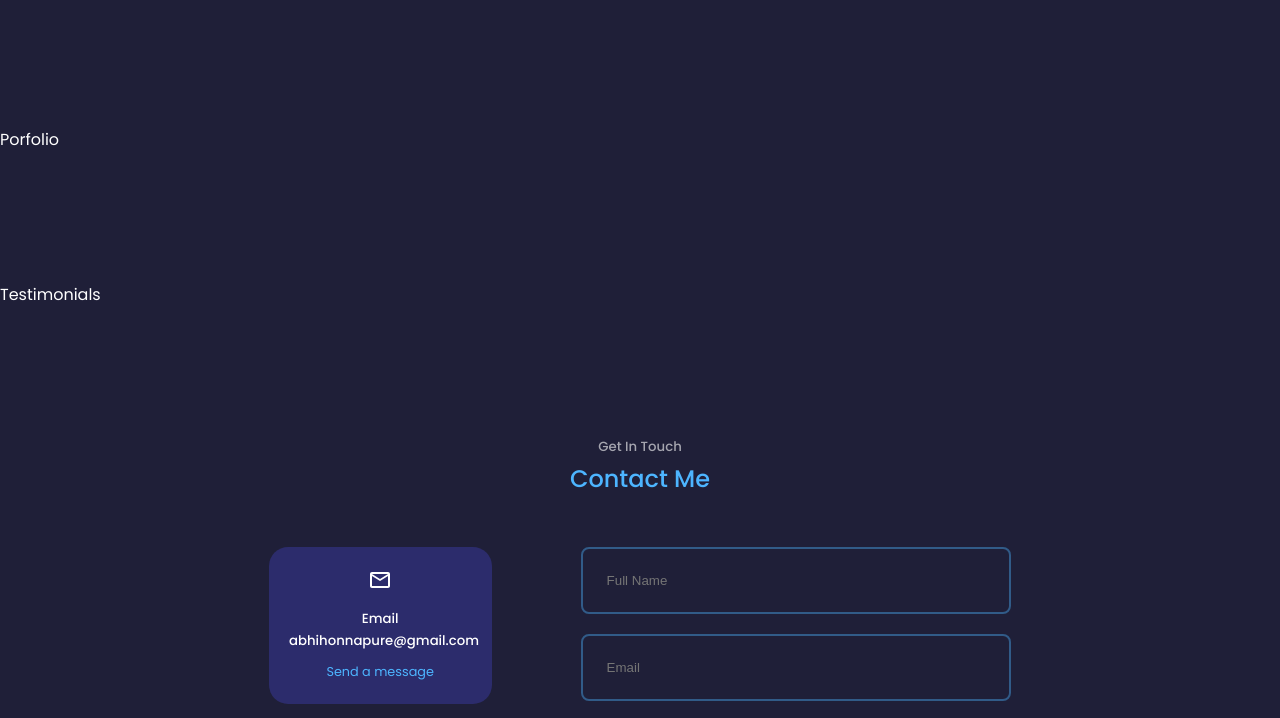
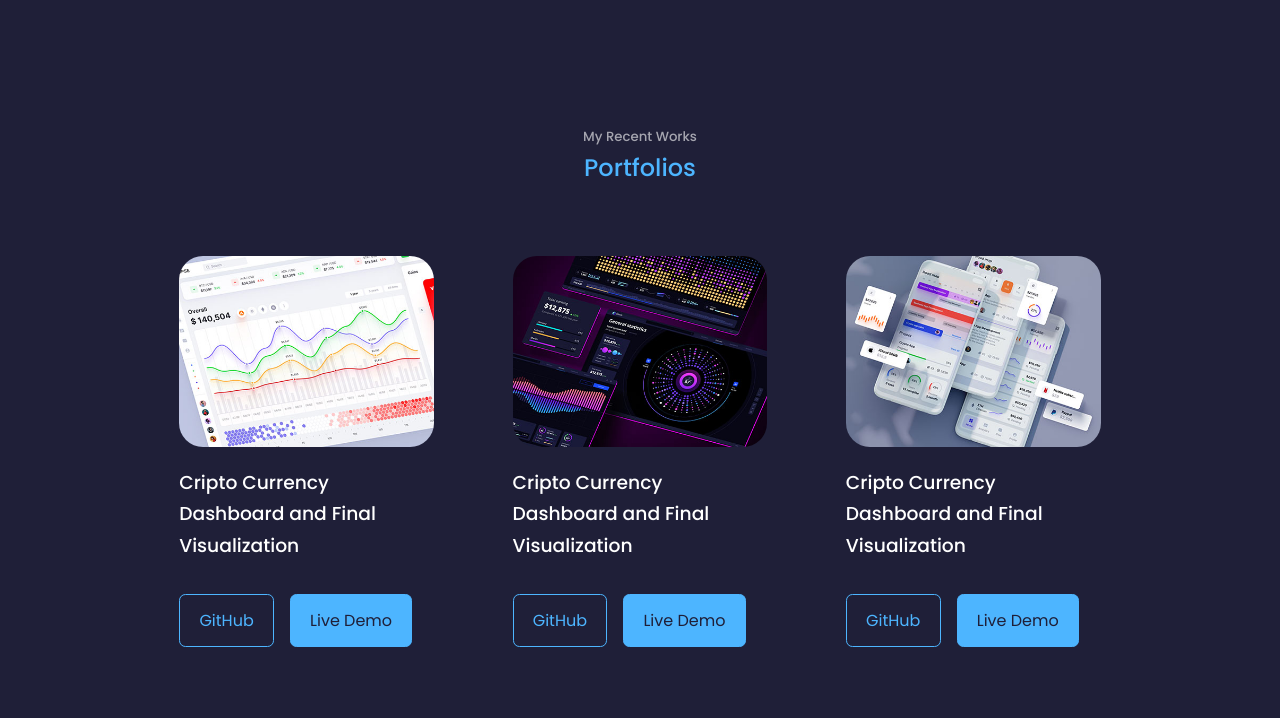
Before and after one commit to its-abhishek/AbhishekHonnapure, a React (Create React App) app in the folder react-portfolio-website/: page / in a window 1280 px wide. Shown: the part 3033-3751 px from the top of the page. Built offline with nearby package versions, Linux system fonts and the light colour scheme.

Commit message:
portfolio comple - Abhishek Jan 1

```diff
--- a/react-portfolio-website/src/components/portfolio/portfolio.css
+++ b/react-portfolio-website/src/components/portfolio/portfolio.css
@@ -0,0 +1,50 @@
+.portfolio_container {
+    display: grid;
+    grid-template-columns: repeat(3,1fr);
+    gap: 2.5rem;
+}
+
+.portfolio_item {
+    background: var(--color-bg-variant);
+    padding: 1.2rem;
+    border-radius: 2rem;
+    transition: var(--transition);
+}
+
+.portfolio_item:hover {
+    border-color: var(--color-primary-variant);
+    background: transparent;
+}
+
+.portfolio_item-image {
+    border-radius: 1.5rem;
+    overflow: hidden;
+}
+
+.portfolio_item h3 {
+    margin: 1.2rem 0 2rem;
+}
+
+.portfolio_item-cta {
+    display: flex;
+    gap: 1rem;
+    margin-bottom: 1rem;
+}
+
+/* ================== MEDIA QUERIES (MEDIUM DEVICES)================ */
+
+@media screen and (max-width: 1024px) {
+    .portfolio_container {
+        grid-template-columns: 1fr 1fr;
+        gap: 1.2rem;
+    }
+ }
+
+ /* ================== MEDIA QUERIES (SMALL DEVICES)================ */
+
+ @media screen and (max-width: 600px) {
+    .portfolio_container {
+        grid-template-columns: 1fr;
+        gap: 1rem;
+    }
+ }
--- a/react-portfolio-website/src/components/portfolio/portfolio.jsx
+++ b/react-portfolio-website/src/components/portfolio/portfolio.jsx
@@ -1,10 +1,81 @@
 import React from 'react'
-import "./portfolio.css"
+import './portfolio.css'
+import IMG1 from '../../assets/portfolio1.jpg'
+import IMG2 from '../../assets/portfolio2.jpg'
+import IMG3 from '../../assets/portfolio3.jpg'
+import IMG4 from '../../assets/portfolio4.jpg'
+import IMG5 from '../../assets/portfolio5.png'
+import IMG6 from '../../assets/portfolio6.jpg'
+
+// Don't use the images in the production
+
+const data = [
+  {
+    id: 1,
+    image: IMG1,
+    title: 'Cripto Currency Dashboard and Final Visualization',
+    github: 'https://swiperjs.com/demos',
+    demo: 'https://search.yahoo.com/search?fr=mcafee&type=E211US885G0&p=swiperjs'
+  },
+  {
+    id: 2,
+    image: IMG2,
+    title: 'Cripto Currency Dashboard and Final Visualization',
+    github: 'https://swiperjs.com/demos',
+    demo: 'https://search.yahoo.com/search?fr=mcafee&type=E211US885G0&p=swiperjs'
+  },
+  {
+    id: 3,
+    image: IMG3,
+    title: 'Cripto Currency Dashboard and Final Visualization',
+    github: 'https://swiperjs.com/demos',
+    demo: 'https://search.yahoo.com/search?fr=mcafee&type=E211US885G0&p=swiperjs'
+  },
+  {
+    id: 4,
+    image: IMG4,
+    title: 'Cripto Currency Dashboard and Final Visualization',
+    github: 'https://swiperjs.com/demos',
+    demo: 'https://search.yahoo.com/search?fr=mcafee&type=E211US885G0&p=swiperjs'
+  },
+  {
+    id: 5,
+    image: IMG5,
+    title: 'Cripto Currency Dashboard and Final Visualization',
+    github: 'https://swiperjs.com/demos',
+    demo: 'https://search.yahoo.com/search?fr=mcafee&type=E211US885G0&p=swiperjs'
+  },
+  {
+    id: 6,
+    image: IMG6,
+    title: 'Cripto Currency Dashboard and Final Visualization',
+    github: 'https://swiperjs.com/demos',
+    demo: 'https://search.yahoo.com/search?fr=mcafee&type=E211US885G0&p=swiperjs'
+  },
+]
 
 const Portfolio = () => {
   return (
     <section id='portfolio'>
-      Porfolio
+      <h5>My Recent Works</h5>
+      <h2>Portfolios</h2>
+
+      <div className='container portfolio_container'>
+        {
+          data.map(({id,image,title,github,demo}) =>
+          <article key={id} className='portfolio_item'>
+          <div className='portfolio_item-image'>
+          <img src={image} alt={title} />
+          </div>
+          <h3>{title}</h3>
+          <div className='portfolio_item-cta'>
+            <a href={github} target={'_blank'} className='btn'>GitHub</a>
+            <a href={demo} target={'_blank'} className='btn btn-primary'>Live Demo</a>
+          </div>
+        </article>
+          )
+        }
+      </div>
     </section>
   )
 }
```
